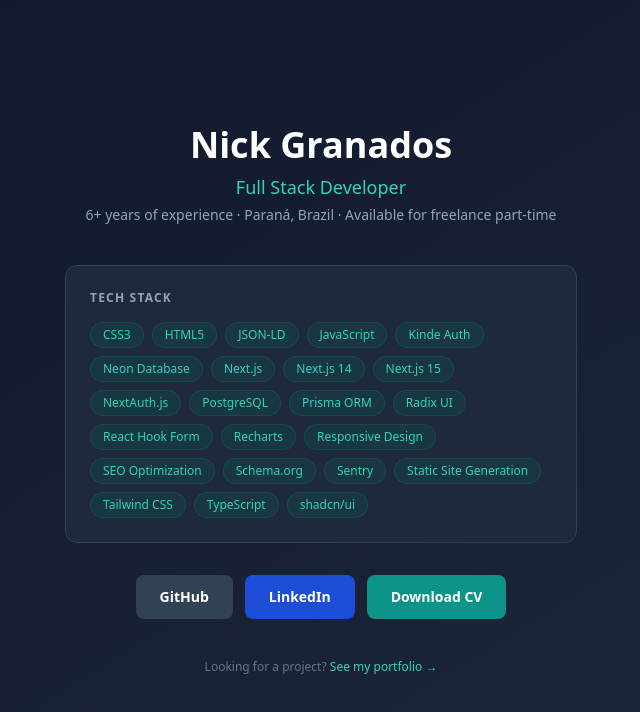
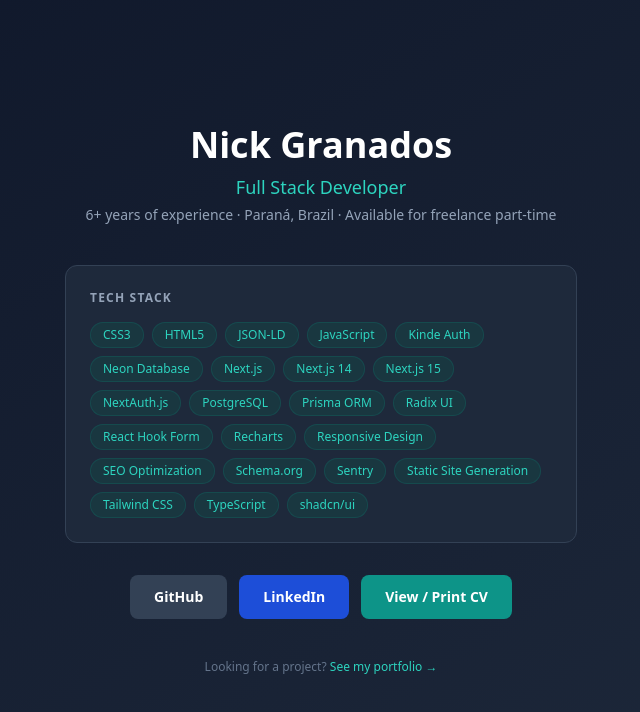
Before and after one commit to internick2017/nick-granados-website, a Next.js app: page /dev in a window 1280 px wide. Shown: the top 712 px of the page, without its empty margins (319-959 px from the left). Built offline with nearby package versions, Linux system fonts and the light colour scheme.

Commit message:
feat: link /dev CV button to printable /dev/cv page

```diff
--- a/src/app/dev/page.tsx
+++ b/src/app/dev/page.tsx
@@ -51,11 +51,10 @@
             LinkedIn
           </a>
           <a
-            href="/cv-nick-granados.pdf"
-            download
+            href="/dev/cv/"
             className="flex items-center justify-center gap-2 px-6 py-3 bg-teal-600 hover:bg-teal-500 text-white rounded-lg font-semibold transition-colors text-sm"
           >
-            Download CV
+            View / Print CV
           </a>
         </div>
 
```
